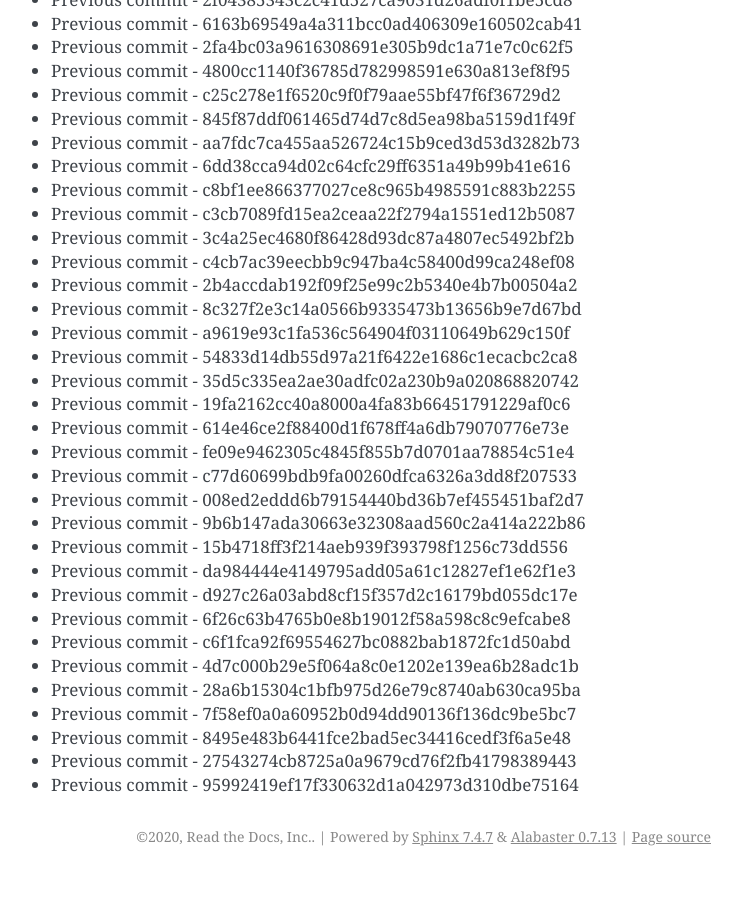
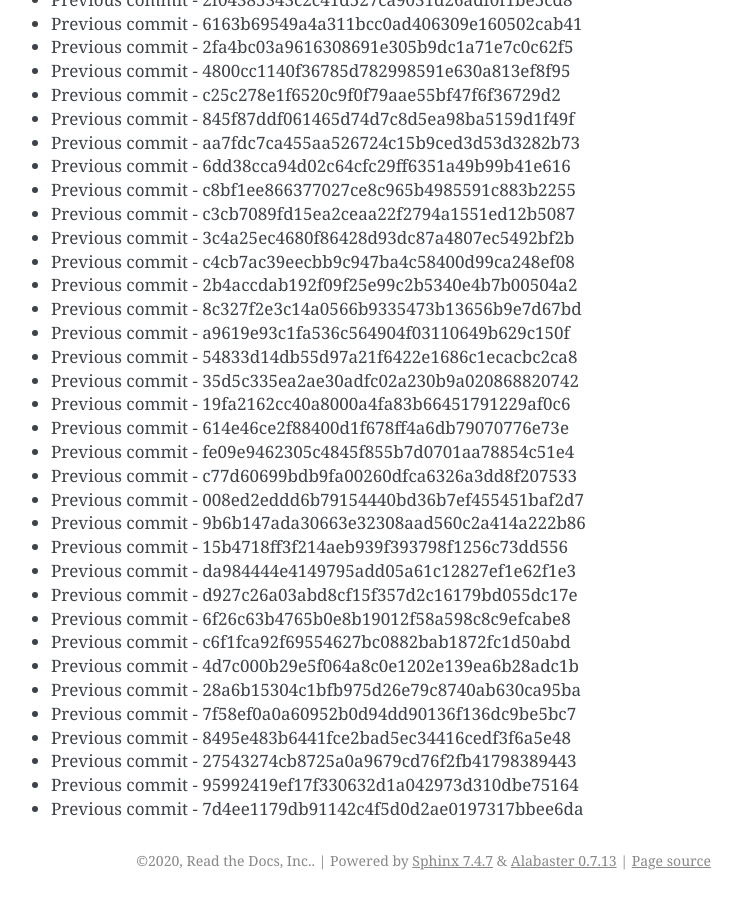
Before and after one commit to readthedocs/rtd-git-stresstest, a Sphinx documentation site: the page built from docs/updates.rst, in a window 1280 px wide and 900 px high, scrolled down 83921 px. Shown: the whole window, without its empty margins (399-1141 px from the left). Built offline with Sphinx 7.4.7, drawn with Linux system fonts in a browser that asks for light colours; before the commit the page ends 84797 px from its top, so only the background shows below that.

Commit message:
Generating commit from previous: 7d4ee1179db91142c4f5d0d2ae0197317bbee6da

```diff
--- a/docs/updates.rst
+++ b/docs/updates.rst
@@ -3558,3 +3558,4 @@ It can be tested for any performance characteristics.
 * Previous commit - 8495e483b6441fce2bad5ec34416cedf3f6a5e48
 * Previous commit - 27543274cb8725a0a9679cd76f2fb41798389443
 * Previous commit - 95992419ef17f330632d1a042973d310dbe75164
+* Previous commit - 7d4ee1179db91142c4f5d0d2ae0197317bbee6da
```
